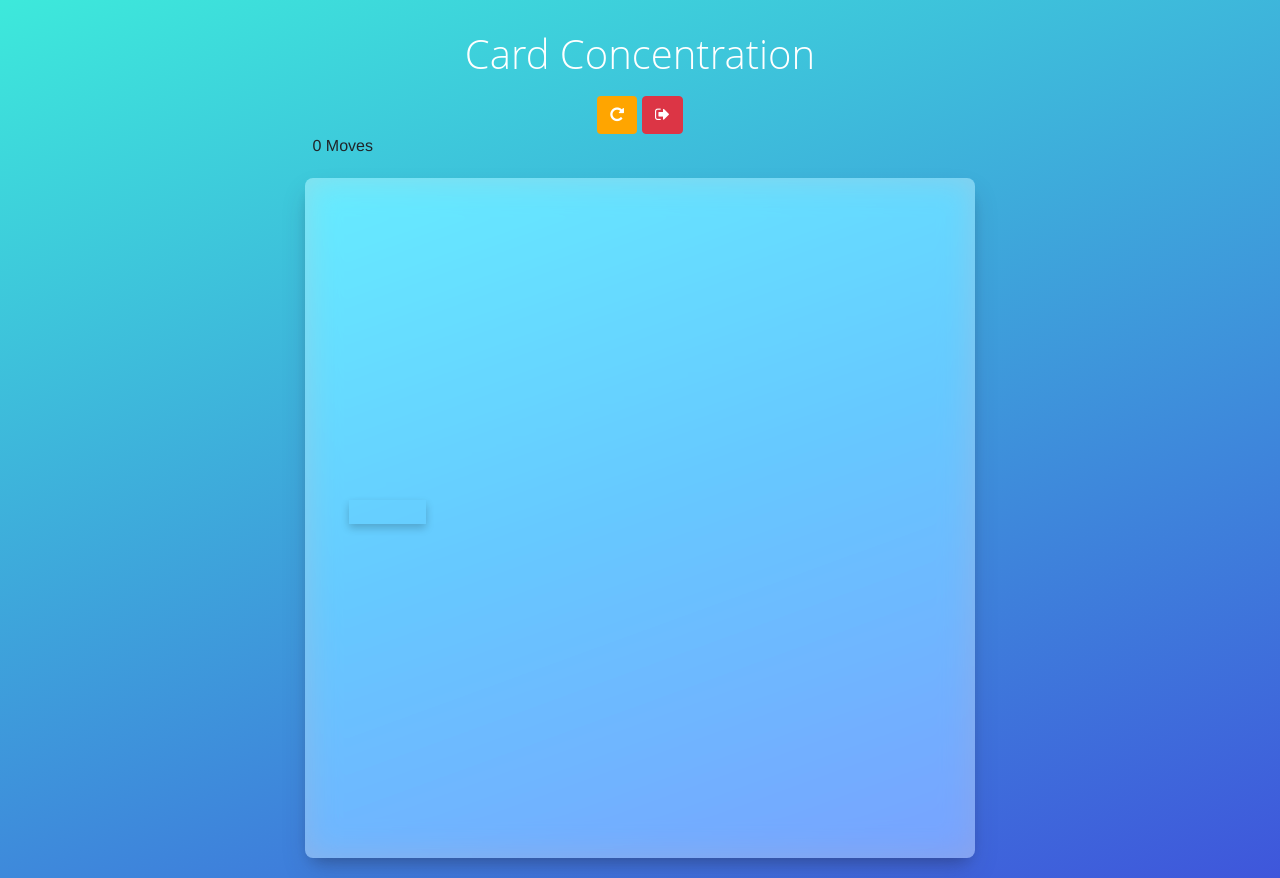
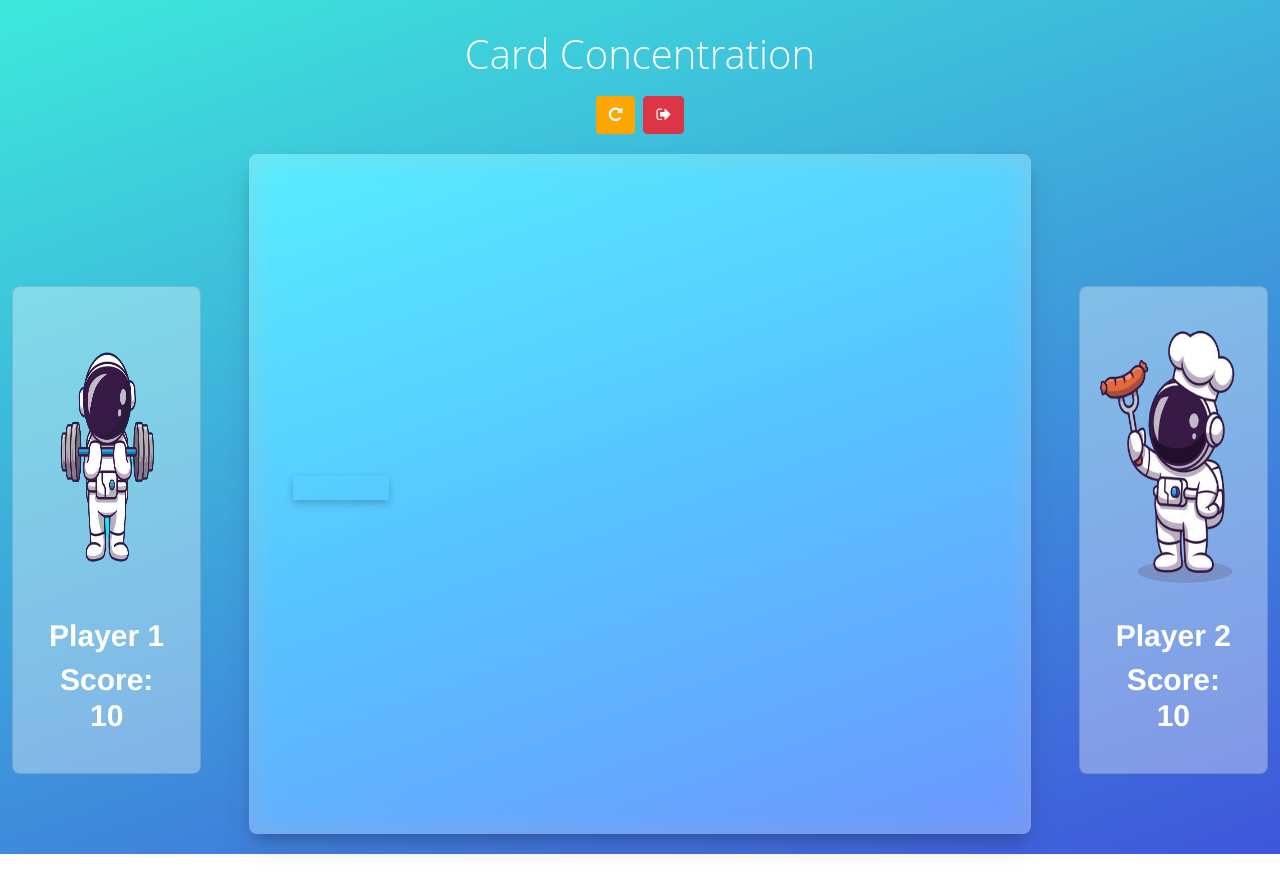
Before and after one commit to ChadH28/Card-Concentration, a Vue app: page / in a window 1280 px wide. After the commit the page ends 854 px from the top, so only its background shows below. Built offline with nearby package versions, Linux system fonts and the light colour scheme; no server answers.

Commit message:
Worked on game and player screens -- placed player cards and worked on inputs

```diff
--- a/src/App.vue
+++ b/src/App.vue
@@ -3,17 +3,18 @@
     <header>
       <h1>Card Concentration</h1>
     </header>
-    <Game/>
+    <GameScreen/>
   </div>
 </template>
 
 <script>
-import Game from "./components/Game.vue";
+// import Game from "./components/Game.vue";
+import GameScreen from "./views/GameScreen";
 
 export default {
   name: "App",
   components: {
-    Game,
+    GameScreen
   },
 };
 </script>
--- a/src/components/Game.vue
+++ b/src/components/Game.vue
@@ -16,17 +16,8 @@
                     </button>
         </div>
 
-        <section class="score-panel">
-
-            <span class="moves">0 Moves</span>
-
-        </section>
-
-        <div
-            div
-            class="container"
-        >
-            <div class="deck row row-cols-6 row-cols-md-6 row-cols-lg-6">
+        <div class="container">
+            <div class="deck row row-cols-sm-6 row-cols-md-6 row-cols-lg-6">
                 <div
                     class="col"
                     v-for="(card,index) in cards"
@@ -164,49 +155,15 @@ export default {
 <!-- Added "scoped" attribute to limit CSS to this component only -->
 <style scoped>
 .game-section {
-  display: flex;
   justify-content: center;
   align-items: center;
-  flex-direction: column;
   padding-top: 10px;
 }
-
-
 
 .reset {
   background-color: orange;
   color: white;
-  margin-right: 5px;
-}
-
-/*
- * Styles for the Score Panel
- */
-
-.score-panel {
-  text-align: center;
-  width: 660px;
-  padding-left: 32px;
-  padding-right: 32px;
-  margin-bottom: 10px;
-}
-
-.score-panel {
-  float: left;
-  margin: 0;
-  padding: 0;
-  display: inline-block;
-  margin: 0 5px 0 0;
-}
-
-.score-panel {
-  list-style: none;
-  display: inline-block;
-}
-
-.moves {
-  padding-left: 5px;
-  float: left;
+  margin-right: 8px;
 }
 
 /*
@@ -215,7 +172,7 @@ export default {
 
 .deck {
   align-items: center;
-  width: 670px;
+  width: 100%;
   min-height: 680px;
   padding: 32px;
   border-radius: 8px;
@@ -223,7 +180,7 @@ export default {
   -webkit-backdrop-filter: blur(16px) saturate(180%);
   box-shadow: rgba(50, 50, 93, 0.25) 0px 13px 27px -5px,
     rgba(0, 0, 0, 0.3) 0px 8px 16px -8px;
-  background-color: rgba(255, 255, 255, 0.4);
+  background-color: rgba(255, 255, 255, 0.34);
   margin: 20px auto;
 }
 
@@ -258,8 +215,7 @@ export default {
 }
 
 .matched {
-  opacity: 0.5;
-  border: white solid 3px;
+  display: none;
   cursor: not-allowed;
 }
 </style>
--- a/src/views/GameScreen.vue
+++ b/src/views/GameScreen.vue
@@ -0,0 +1,73 @@
+<template>
+  <div class="gameScreen-section">
+    <div class="container-fluid">
+      <div class="row">
+        <div class="col-sm-2 col-md-2 col-lg-2">
+          <div class="card player-card">
+            <img
+              class="card-img-top img-fluid player-img"
+              src="../assets/spacer1.png"
+              alt="player1"
+            >
+              <div class="card-body">
+                <h5 class="card-title">Player 1</h5>
+                <h5 class="card-title">Score: 10</h5>
+              </div>
+          </div>
+        </div>
+        <div class="col-sm-8 col-md-8 col-lg-8">
+          <Game/>
+        </div>
+        <div class="col-sm-2 col-md-2 col-lg-2">
+          <div class="card player-card">
+            <img
+              class="card-img-top img-fluid player-img"
+              src="../assets/spacer2.png"
+              alt="player1"
+            >
+              <div class="card-body">
+                <h5 class="card-title">Player 2</h5>
+                <h5 class="card-title">Score: 10</h5>
+              </div>
+          </div>
+        </div>
+      </div>
+    </div>
+  </div>
+</template>
+
+<script>
+import Game from "../components/Game";
+
+export default {
+  name: "App",
+  components: {
+    Game,
+  },
+};
+</script>
+
+<style scoped>
+
+/* .gameScreen-section{
+  padding: 10px;
+} */
+
+.player-img{
+  height: 300px;
+}
+
+.player-card{
+  margin-top: 200px;
+  padding: 15px;
+  border-radius: 8px;
+  color: white;
+  background-color: rgba(255, 255, 255, 0.35);
+}
+
+.card-title{
+  font-size: 30px;
+  font-weight: bold;
+}
+
+</style>
--- a/src/views/PlayerScreen.vue
+++ b/src/views/PlayerScreen.vue
@@ -11,7 +11,7 @@
               <img class="img-fluid" src="../assets/spacer1.png"/>
             </div>
             <div class="card-footer bg-transparent">
-              <input type="text" class="form-control" placeholder="player1" aria-label="player1">
+              <input type="text" class="form-control" placeholder="Name of player 1" aria-label="player1">
             </div>
           </div>
         </div>
@@ -21,12 +21,12 @@
               <img class="img-fluid" src="../assets/spacer2.png"/>
             </div>
             <div class="card-footer bg-transparent">
-              <input type="text" class="form-control" placeholder="player1" aria-label="player1">
+              <input type="text" class="form-control" placeholder="Name of player 2" aria-label="player1">
             </div>
           </div>
         </div>
       </div>
-      <button>Let's Play</button>
+      <button type="button" class="btn btn-success">Let's Play</button>
     </div>
 
   </div>
```
Lines whose indentation alone changed are shown as unchanged.
